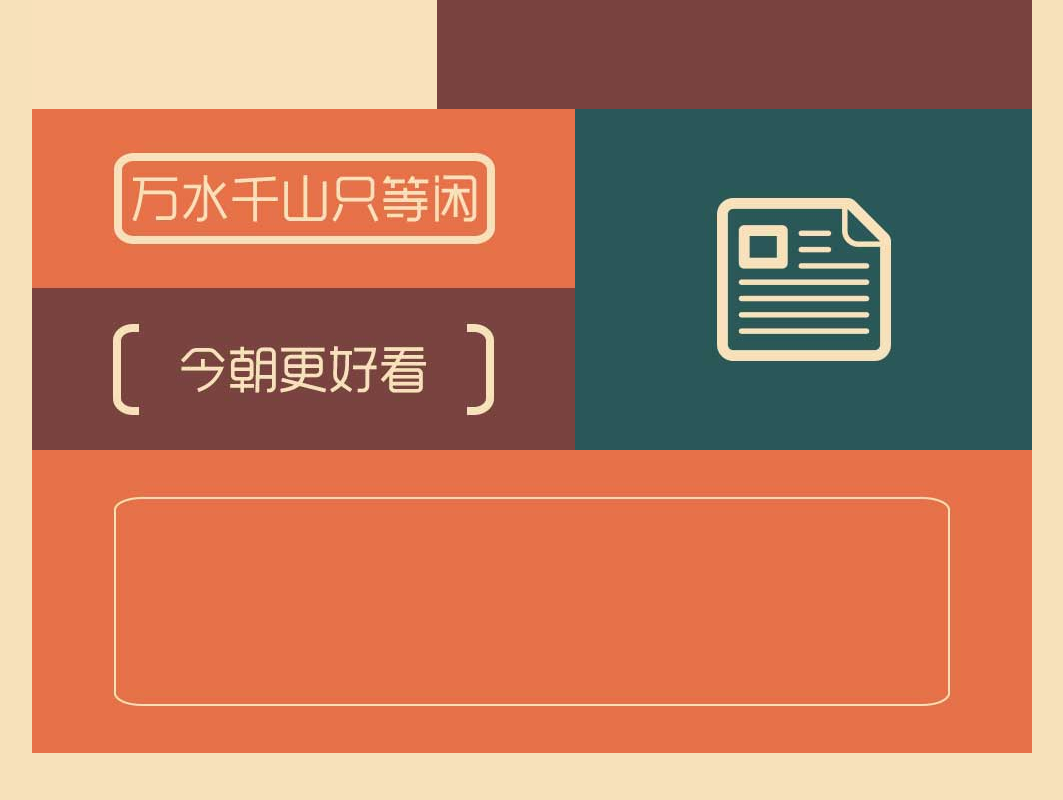
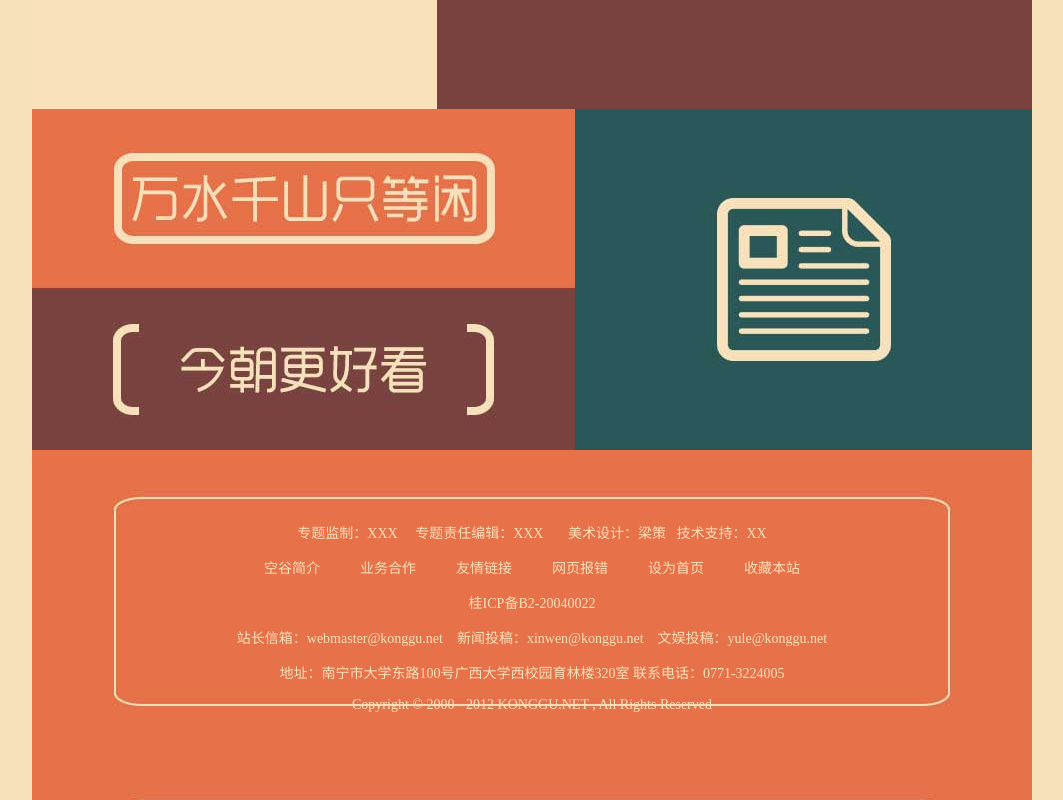
Before and after one commit to zzzzzzxl/homework, a plain HTML site: page xiao/xiao three/index.html in a window 1280 px wide. Shown: the part 1492-2292 px from the top of the page, without its empty margins (108-1171 px from the left). Before the commit the page ends 2245 px from the top, so only its background shows below. Drawn offline with Linux system fonts and the light colour scheme.

Commit message:
change footer
change footer

```diff
--- a/xiao/xiao three/css/style.css
+++ b/xiao/xiao three/css/style.css
@@ -142,4 +142,41 @@ body{
 	width: 1000px;
 	height: 303px;
 	background-image: url(../images/col8.jpg);
+	padding-top: 47px;
 }
+#footer-wrap{
+	width: 837px;
+	height: 210px;
+	/*background-color: red;*/
+	margin:0 auto;
+	padding-top: 10px;
+	text-align: center;
+	color: #f7e1ba;
+}
+#footer-wrap p{
+	white-space: pre;
+	margin: 15px auto;
+	font-size: 14px;
+}
+#footer-wrap ul{
+	list-style: none;
+	margin: 0 auto;
+    width: 576px;
+}
+#footer-wrap ul > li{
+	float: left;
+}
+#footer-wrap ul > li > a{
+	display: block;
+	margin: 0 20px;
+	text-decoration: none;
+	color: #f7e1ba;
+	font-size: 14px;
+	text-align: center;
+}
+#footer-wrap ul > li > a:hover{
+	color: #fff;
+}
+.clear{
+	clear: both;
+}
--- a/xiao/xiao three/index.html
+++ b/xiao/xiao three/index.html
@@ -36,7 +36,24 @@
                 </div>
                 <div class="col" id="col6"></div>
             </div>
-            <div id="footer"></div>
+            <div id="footer">
+                <div id="footer-wrap">
+                    <p>专题监制：XXX     专题责任编辑：XXX       美术设计：梁策   技术支持：XX</p>
+                    <ul>
+                        <li><a href="">空谷简介</a></li>
+                        <li><a href="">业务合作</a></li>
+                        <li><a href="">友情链接</a></li>
+                        <li><a href="">网页报错</a></li>
+                        <li><a href="">设为首页</a></li>
+                        <li><a href="">收藏本站</a></li>
+                        <div class="clear"></div>
+                    </ul>
+                    <p>桂ICP备B2-20040022</p>
+                    <p>站长信箱：webmaster@konggu.net    新闻投稿：xinwen@konggu.net    文娱投稿：yule@konggu.net</p>
+                    <p>地址：南宁市大学东路100号广西大学西校园育林楼320室 联系电话：0771-3224005</p>
+                    <p>Copyright © 2000 - 2012 KONGGU.NET , All Rights Reserved</p>
+                </div>
+            </div>
         </div>
     </div>
 </body>
```
